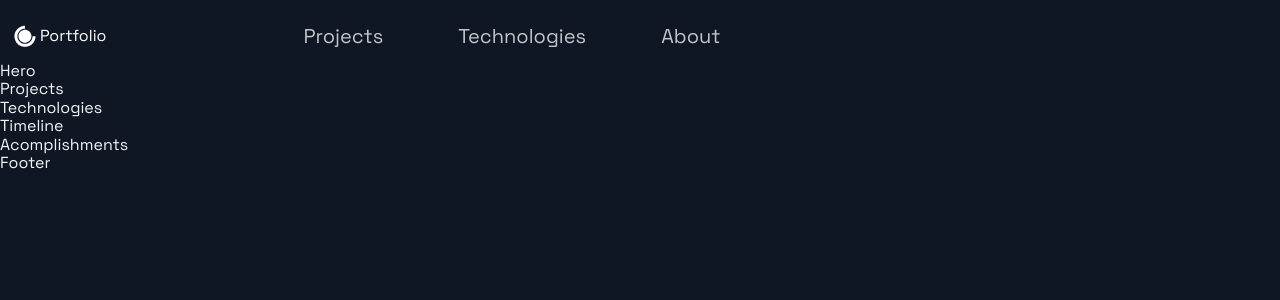
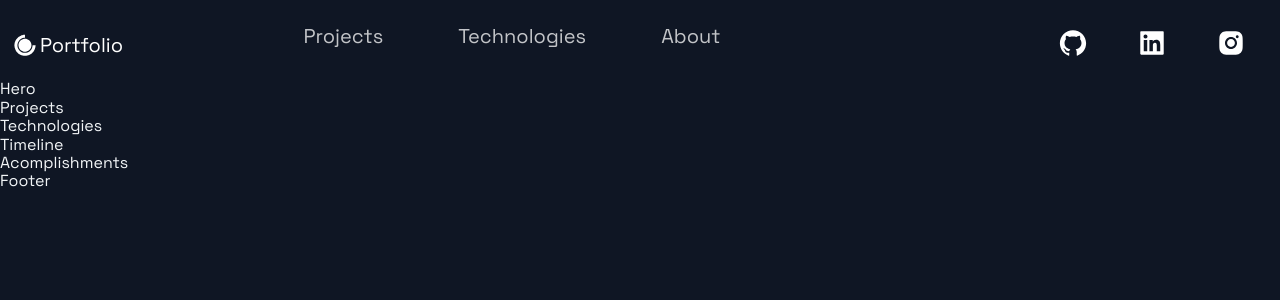
Before and after one commit to jgil325/portfolio_website, a Next.js app: page / in a window 1280 px wide. Shown: the top 300 px of the page. Built offline with nearby package versions, Linux system fonts and the light colour scheme.

Commit message:
added Span styled component

```diff
--- a/src/components/Header/Header.js
+++ b/src/components/Header/Header.js
@@ -10,6 +10,7 @@ import {
   Div3,
   NavLink,
   SocialIcons,
+  Span,
 } from "./HeaderStyles";
 
 const Header = () => (
@@ -17,7 +18,7 @@ const Header = () => (
     <Div1>
       <Link href="/">
         <a style={{ display: "flex", alignItems: "center", color: "white" }}>
-          <DiCssdeck size="3rem" /> <span>Portfolio</span>
+          <DiCssdeck size="3rem" /> <Span>Portfolio</Span>
         </a>
       </Link>
     </Div1>
@@ -38,6 +39,17 @@ const Header = () => (
         </Link>
       </li>
     </Div2>
+    <Div3>
+      <SocialIcons href="https://github.com/jgil325">
+        <AiFillGithub size="3rem" />
+      </SocialIcons>
+      <SocialIcons href="https://www.linkedin.com/in/gil-jacob/">
+        <AiFillLinkedin size="3rem" />
+      </SocialIcons>
+      <SocialIcons href="https://www.instagram.com/jgil325/">
+        <AiFillInstagram size="3rem" />
+      </SocialIcons>
+    </Div3>
   </Container>
 );
 
--- a/src/components/Header/HeaderStyles.js
+++ b/src/components/Header/HeaderStyles.js
@@ -1,5 +1,5 @@
-import { IoIosArrowDropdown } from 'react-icons/io';
-import styled from 'styled-components';
+import { IoIosArrowDropdown } from "react-icons/io";
+import styled from "styled-components";
 
 export const Container = styled.div`
   display: grid;
@@ -17,6 +17,11 @@ export const Container = styled.div`
     grid-row-gap: 0.5rem;
   }
 `;
+
+export const Span = styled.span`
+  font-size: 2rem;
+`;
+
 export const Div1 = styled.div`
   grid-area: 1 / 1 / 2 / 2;
   display: flex;
@@ -26,6 +31,7 @@ export const Div1 = styled.div`
     grid-area: 1 / 1 / 2 / 3;
   }
 `;
+
 export const Div2 = styled.div`
   grid-area: 1 / 2 / 2 / 4;
   display: flex;
@@ -34,6 +40,7 @@ export const Div2 = styled.div`
     grid-area: 2 / 2 / 3 / 5;
   }
 `;
+
 export const Div3 = styled.div`
   grid-area: 1 / 5 / 2 / 6;
   display: flex;
@@ -94,8 +101,8 @@ export const NavProductsIcon = styled(IoIosArrowDropdown)`
   display: flex;
   align-self: center;
   transition: 0.3s ease;
-  opacity: ${({ isOpen }) => (isOpen ? '1' : '.75')};
-  transform: ${({ isOpen }) => (isOpen ? 'scaleY(-1)' : 'scaleY(1)')};
+  opacity: ${({ isOpen }) => (isOpen ? "1" : ".75")};
+  transform: ${({ isOpen }) => (isOpen ? "scaleY(-1)" : "scaleY(1)")};
 
   &:hover {
     opacity: 1;
@@ -107,18 +114,16 @@ export const NavProductsIcon = styled(IoIosArrowDropdown)`
   }
 `;
 
-
 // Social Icons
 
 export const SocialIcons = styled.a`
-transition: 0.3s ease;
-color: white;
-border-radius: 50px;
+  transition: 0.3s ease;
+  color: white;
+  border-radius: 50px;
   padding: 8px;
-&:hover {
+  &:hover {
     background-color: #212d45;
     transform: scale(1.2);
     cursor: pointer;
-
   }
-`
+`;
```
